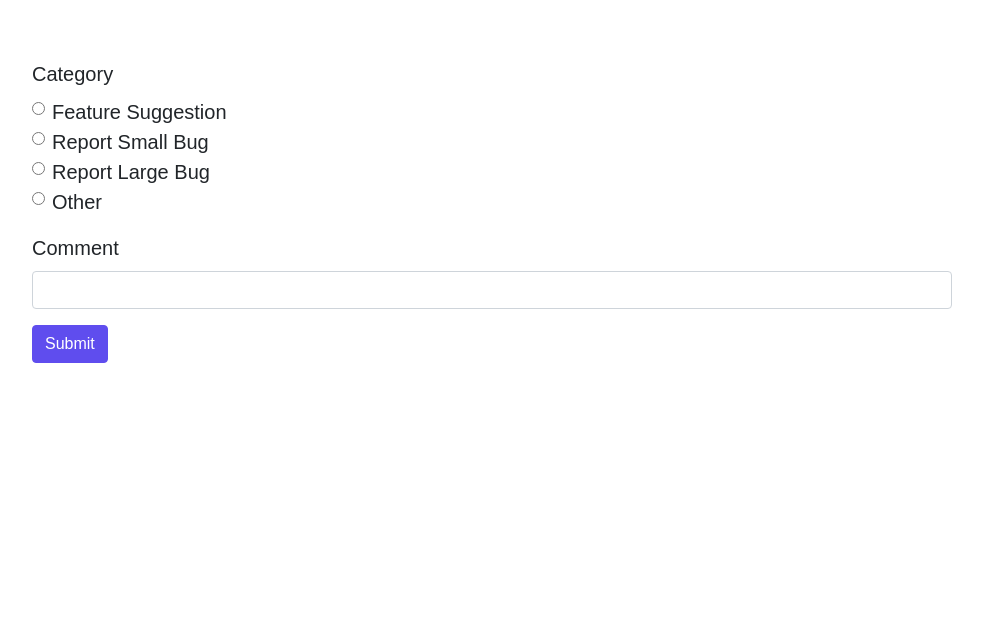
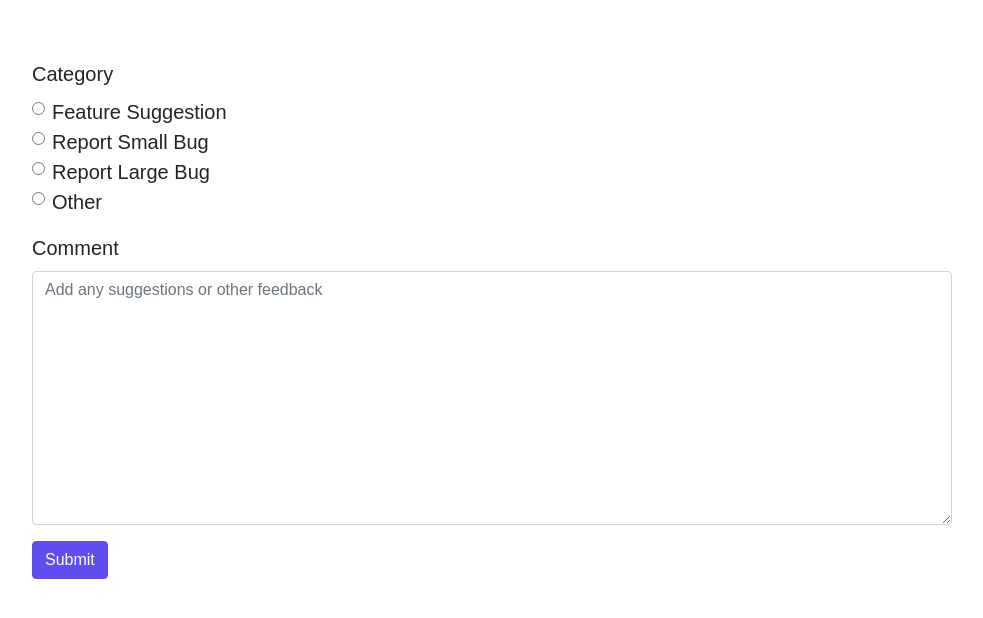
Before and after one commit to RTiwary/FeedBee, a Django app: page /teacher/suggest_feature/ in a window 1280 px wide. Shown: the part 148-766 px from the top of the page, without its empty margins (148-1131 px from the left). Run offline with Django 3.2, Linux system fonts and the light colour scheme; a user stored in the database is signed in; tables that the repository leaves empty hold one stand-in row (values such as "Sample post"); some libraries are stand-ins or nearby versions; some web fonts are replaced.

Commit message:
Fixed button for contact us page

```diff
--- a/apps/students/templates/students/suggest_feature.html
+++ b/apps/students/templates/students/suggest_feature.html
@@ -5,7 +5,6 @@
 {% endblock %}
 
 {% block content %}
-    <link rel="stylesheet" href="https://stackpath.bootstrapcdn.com/bootstrap/4.5.0/css/bootstrap.min.css" integrity="sha384-9aIt2nRpC12Uk9gS9baDl411NQApFmC26EwAOH8WgZl5MYYxFfc+NcPb1dKGj7Sk" crossorigin="anonymous">
     <script src="https://ajax.googleapis.com/ajax/libs/jquery/3.5.1/jquery.min.js" type="text/javascript"></script>
     <script>
         {% if toast == "1" %}
@@ -33,9 +32,7 @@
             <br>
             {% csrf_token %}
             {{ form | crispy}}
-            <button type="submit" class="btn btn-primary" style="border-color: #5f4dee; background-color: #5f4dee">
-                Submit
-            </button>
+            <button type="submit" class="btn btn-blue">Submit</button>
         </form>
     </div>
 
--- a/apps/teachers/forms.py
+++ b/apps/teachers/forms.py
@@ -168,4 +168,5 @@ Form for suggesting a new feature
 class SuggestFeatureForm(forms.Form):
     comment_type_choice = forms.ChoiceField(label="Category",
                                             choices=COMMENT_TYPE_CHOICES, widget=forms.RadioSelect)
-    comment = forms.CharField(label='Comment', max_length=500)
+    comment = forms.CharField(label='Comment', max_length=500,
+                              widget=forms.Textarea(attrs={'placeholder': 'Add any suggestions or other feedback'}))
--- a/apps/teachers/templates/teachers/suggest_feature.html
+++ b/apps/teachers/templates/teachers/suggest_feature.html
@@ -1,4 +1,5 @@
 {% extends "teachers/base.html" %}
+{% load static %}
 
 {% block title %}
     Contact Us • Classbop
@@ -10,7 +11,6 @@
             display: none;
         }
     </style>
-    <link rel="stylesheet" href="https://stackpath.bootstrapcdn.com/bootstrap/4.5.0/css/bootstrap.min.css" integrity="sha384-9aIt2nRpC12Uk9gS9baDl411NQApFmC26EwAOH8WgZl5MYYxFfc+NcPb1dKGj7Sk" crossorigin="anonymous">
     <script src="https://ajax.googleapis.com/ajax/libs/jquery/3.5.1/jquery.min.js" type="text/javascript"></script>
     <script>
         {% if toast == "1" %}
@@ -37,10 +37,8 @@
             <br>
             <br>
             {% csrf_token %}
-            {{ form | crispy}}
-            <button type="submit" class="btn btn-primary" style="border-color: #5f4dee; background-color: #5f4dee">
-                Submit
-            </button>
+            {{ form|crispy }}
+            <button type="submit" class="btn btn-blue">Submit</button>
         </form>
     </div>
 
```
